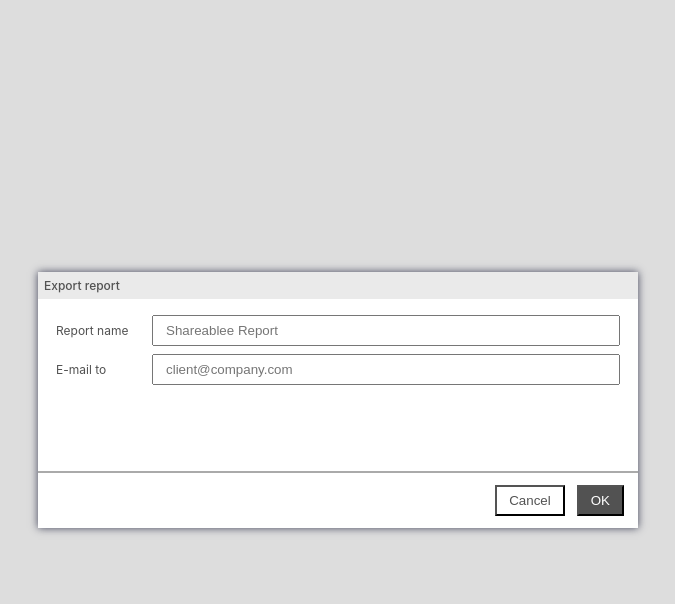
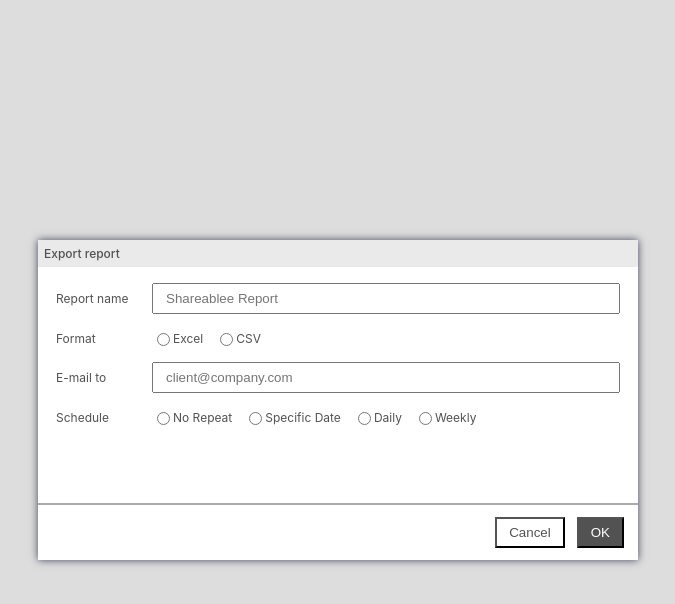
Before and after one commit to MCesarczyk/export-modal-mcesarczyk, a React (Create React App) app: page / in a window 1280 px wide. Both pictures are taken after a click on the button "Open modal". Shown: the top 604 px of the page, without its empty margins (302-977 px from the left). Built offline with nearby package versions, Linux system fonts and the light colour scheme.

Commit message:
added radio button fields to modal

```diff
--- a/src/Form/index.tsx
+++ b/src/Form/index.tsx
@@ -1,16 +1,68 @@
 import "./style.css";
 import Input from "../Input";
 import Label from "../Label";
+import Radio from "../Radio";
+import React from "react";
 
-const Form = () => {
+interface Item {
+  id: number,
+  label: string
+}
+
+interface Items {
+  formats: Item[]
+  schedules: Item[]
+}
+
+const Form: React.FC<Items> = ({ formats, schedules }: Items) => {
   return (
     <form className="Form">
       <fieldset className="FormFieldset">
         <Label text="Report name">
-          <Input value={""} setValue={() => { }} placeholder="Shareablee Report" />
+          <Input
+            value={""}
+            setValue={() => { }}
+            placeholder="Shareablee Report"
+          />
+        </Label>
+        <Label text="Format">
+          {formats.map((format: Item) => {
+            const { id, label } = format;
+            return (
+              <React.Fragment key={id}>
+                <Radio
+                  value={""}
+                  option={id}
+                  setOption={() => { }}
+                  name="format"
+                  label={label}
+                />
+              </React.Fragment>
+            )
+          })}
         </Label>
         <Label text="E-mail to" >
-          <Input value={""} setValue={() => { }} placeholder="client@company.com" />
+          <Input
+            value={""}
+            setValue={() => { }}
+            placeholder="client@company.com"
+          />
+        </Label>
+        <Label text="Schedule">
+          {schedules.map((schedule: Item) => {
+            const { id, label } = schedule;
+            return (
+              <React.Fragment key={id}>
+                <Radio
+                  value={""}
+                  option={id}
+                  setOption={() => { }}
+                  name="format"
+                  label={label}
+                />
+              </React.Fragment>
+            )
+          })}
         </Label>
       </fieldset>
     </form>
--- a/src/Label/index.tsx
+++ b/src/Label/index.tsx
@@ -2,7 +2,7 @@
 
 type labelProps = {
   text?: string,
-  children: JSX.Element
+  children: JSX.Element | JSX.Element[]
 }
 
 const Label = ({ text, children }: labelProps) => (
--- a/src/Label/style.css
+++ b/src/Label/style.css
@@ -2,6 +2,7 @@
   display: flex;
   align-items: center;
   margin: 0.5rem;
+  margin-bottom: 1rem;
 }
 
 .Label {
--- a/src/ModalWrapper/Modal/index.tsx
+++ b/src/ModalWrapper/Modal/index.tsx
@@ -1,4 +1,5 @@
 import { MouseEventHandler } from "react";
+import { formats, schedules } from "../../assets/formData";
 import Button from "../../Button";
 import Form from "../../Form";
 import "./style.css";
@@ -23,7 +24,7 @@
         {title}
       </h1>
     </div>
-    <Form />
+    <Form formats={formats} schedules={schedules} />
     <div
       aria-label="modal footer"
       className="ModalFooter"
--- a/src/ModalWrapper/Modal/style.css
+++ b/src/ModalWrapper/Modal/style.css
@@ -1,7 +1,7 @@
 .ModalBody {
   width: 80%;
   max-width: 600px;
-  min-height: 16rem;
+  min-height: 20rem;
   display: flex;
   flex-direction: column;
   justify-content: space-between;
--- a/src/Radio/index.tsx
+++ b/src/Radio/index.tsx
@@ -1,25 +1,27 @@
+import "./style.css";
+
 type radioProps = {
+  option:any,
+  setOption: Function,
   value: string,
-  setOption: Function,
-  option:string,
-  checked: boolean,
+  name: string,
   label: string
 }
 
-const Radio = ({ option, setOption, value, label }: radioProps) => (
-  <div>
+const Radio = ({ option, setOption, value, name, label }: radioProps) => (
+  <div className="RadioWrapper">
     <input
       aria-label="radio"
       data-testid="radio"
       className="radio"
       id="radio"
-      name="radio"
+      name={name}
       type="radio"
       value={value}
       checked={option === value}
       onChange={e => setOption(e.target.value)}
     />
-    <label htmlFor="radio">{label}</label>
+    <label className="RadioLabel" htmlFor="radio">{label}</label>
   </div>
 );
 
--- /dev/null
+++ b/src/Radio/style.css
@@ -0,0 +1,10 @@
+.RadioWrapper {
+  display: flex;
+  align-items: center;
+  margin-right: 0.75rem;
+}
+
+.RadioLabel {
+  font-size: 0.75rem;
+  vertical-align: middle;
+}
--- /dev/null
+++ b/src/assets/formData.ts
@@ -0,0 +1,29 @@
+export const formats = [
+  {
+    id: 1,
+    label: "Excel"
+  },
+  {
+    id: 2,
+    label: "CSV"
+  }
+];
+
+export const schedules = [
+  {
+    id: 1,
+    label: "No Repeat"
+  },
+  {
+    id: 2,
+    label: "Specific Date"
+  },
+  {
+    id: 3,
+    label: "Daily"
+  },
+  {
+    id: 4,
+    label: "Weekly"
+  }
+];
--- a/tsconfig.json
+++ b/tsconfig.json
@@ -1,6 +1,6 @@
 {
   "compilerOptions": {
-    "target": "es5",
+    "target": "es6",
     "lib": [
       "dom",
       "dom.iterable",
```
